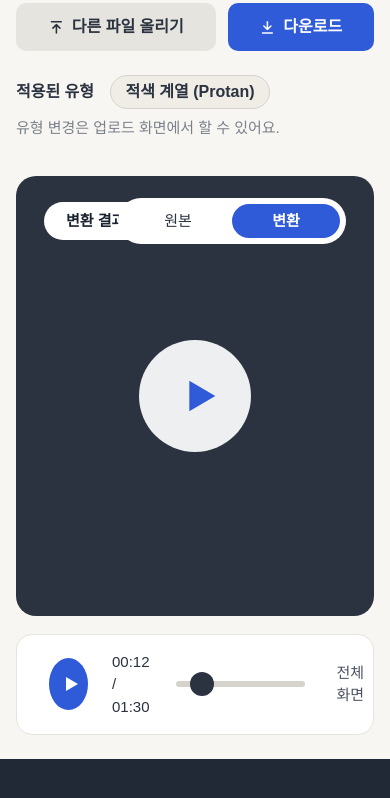
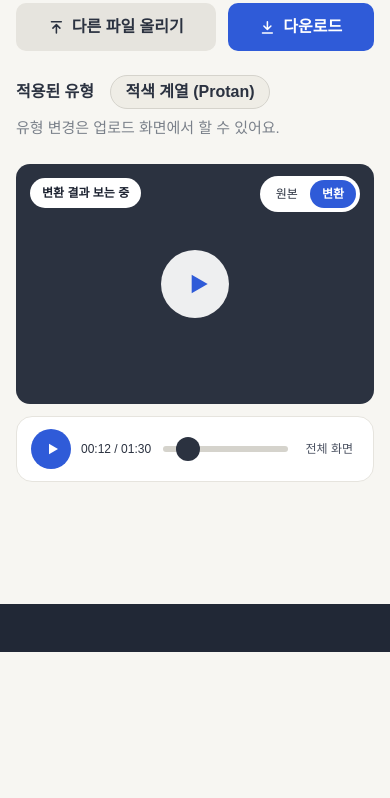
Before and after one commit to erasero/readly, a plain HTML site: page pages/video-result.html in a window 390 px wide. Shown: the part 192-990 px from the top of the page. After the commit the page ends 844 px from the top, so only its background shows below. Drawn offline with Linux system fonts and the light colour scheme; a web font is replaced by a local one.

Commit message:
style: 색상 변환 결과 화면 조정

```diff
--- a/css/video-result.css
+++ b/css/video-result.css
@@ -1,4 +1,4 @@
-/* 동영상 변환 결과 */
+/* 동영상 변환 결과 (기본: 1024px 이상 데스크톱) */
 .player {
   margin-top: 36px;
 }
@@ -28,6 +28,7 @@
   background-color: #ffffff;
   font-size: var(--fs-caption);
   font-weight: 700;
+  white-space: nowrap;
 }
 
 .player__toggle {
@@ -48,6 +49,7 @@
   background: none;
   font-size: var(--fs-caption);
   color: #2b3240;
+  white-space: nowrap;
 }
 
 .player__toggle button[aria-pressed="true"] {
@@ -84,6 +86,7 @@
 .player__play {
   display: grid;
   place-items: center;
+  flex-shrink: 0;
   width: 52px;
   height: 52px;
   border: 0;
@@ -99,19 +102,133 @@
 }
 
 .player__time {
+  flex-shrink: 0;
   font-size: var(--fs-caption);
   font-variant-numeric: tabular-nums;
   color: #2b3240;
+  white-space: nowrap;
 }
 
 .player__progress {
   flex: 1;
+  min-width: 0;
   width: auto;
 }
 
 .player__fullscreen {
+  flex-shrink: 0;
   border: 0;
   background: none;
   font-size: var(--fs-caption);
   color: var(--color-body);
+  white-space: nowrap;
 }
+
+/* 태블릿 (768px 구간) */
+@media (max-width: 1023px) {
+  .player {
+    margin-top: 28px;
+  }
+
+  .player__screen {
+    height: 380px;
+    border-radius: 16px;
+  }
+
+  .player__badge {
+    top: 20px;
+    left: 20px;
+    padding: 7px 18px;
+  }
+
+  .player__toggle {
+    top: 18px;
+    right: 20px;
+  }
+
+  .player__toggle button {
+    min-width: 88px;
+    padding: 6px 16px;
+  }
+
+  .player__big-play {
+    width: 92px;
+    height: 92px;
+  }
+
+  .player__big-play svg {
+    width: 42px;
+    height: 42px;
+  }
+
+  .player__controls {
+    gap: 16px;
+    padding: 14px 20px;
+  }
+}
+
+/* 모바일 (375px 구간) */
+@media (max-width: 767px) {
+  .player {
+    margin-top: 24px;
+  }
+
+  .player__screen {
+    height: 240px;
+    border-radius: 14px;
+  }
+
+  /* 배지와 토글이 겹치지 않도록 여백 및 버튼 최소 너비 축소 */
+  .player__badge {
+    top: 14px;
+    left: 14px;
+    padding: 6px 12px;
+    font-size: 12px;
+  }
+
+  .player__toggle {
+    top: 12px;
+    right: 14px;
+    padding: 4px;
+  }
+
+  .player__toggle button {
+    min-width: auto;
+    padding: 5px 12px;
+    font-size: 12px;
+  }
+
+  .player__big-play {
+    width: 68px;
+    height: 68px;
+  }
+
+  .player__big-play svg {
+    width: 32px;
+    height: 32px;
+    margin-left: 4px;
+  }
+
+  /* 컨트롤 바 한 줄 유지 */
+  .player__controls {
+    gap: 10px;
+    margin-top: 12px;
+    padding: 12px 14px;
+  }
+
+  .player__play {
+    width: 40px;
+    height: 40px;
+  }
+
+  .player__play svg {
+    width: 18px;
+    height: 18px;
+    margin-left: 2px;
+  }
+
+  .player__time,
+  .player__fullscreen {
+    font-size: 12px;
+  }
+}
```
Also changed, not shown: css/image-result.css (+45 -1 lines).
